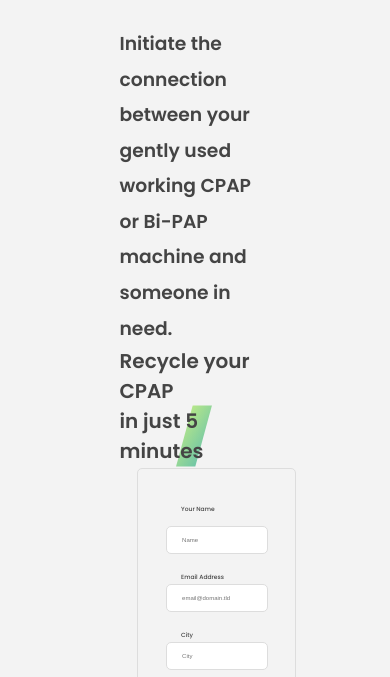
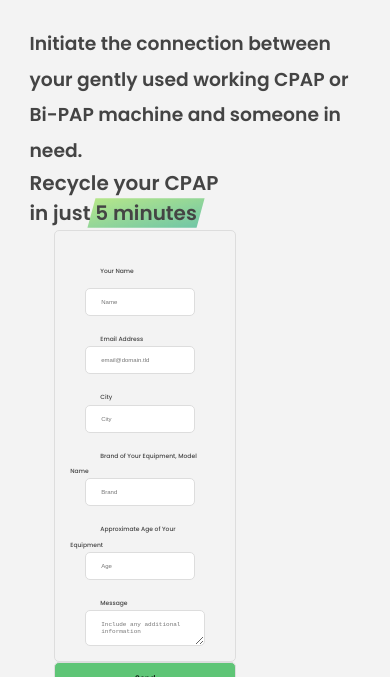
Before and after one commit to ugurpekunsal/zeroapnea, a plain HTML site: page contact.html in a window 390 px wide. Shown: the part 105-782 px from the top of the page. Drawn offline with Linux system fonts and the light colour scheme.

Commit message:
Add files via upload

```diff
--- a/contact.html
+++ b/contact.html
@@ -76,7 +76,7 @@
       </div>
     </header>
     <section class="section" id="section--2" style="padding-top: 5rem">
-      <div class="privacy" style="margin: 0 10rem; max-width: fit-content">
+      <div class="privacy" max-width: fit-content">
         <h3>
           Initiate the connection between your gently used working CPAP or
           Bi-PAP machine and someone in need.
--- a/index.html
+++ b/index.html
@@ -16,7 +16,7 @@
     <link rel="stylesheet" href="style.css" />
     <title>Zero Apnea | Helping those in need.</title>
 
-    <script defer src="indexscript.js"></script>
+    <script defer src="script.js"></script>
 
     <link rel="apple-touch-icon" sizes="180x180" href="/apple-touch-icon.png" />
     <link rel="icon" type="image/png" sizes="32x32" href="/favicon-32x32.png" />
--- a/style.css
+++ b/style.css
@@ -565,7 +565,7 @@ table {
 .privacy {
   font-size: medium;
   max-width: 80rem;
-  margin: 0 auto;
+  margin: 0 10rem;
 }
 
 #contact__form {
@@ -824,6 +824,9 @@ td {
 }
 
 @media screen and (max-width: 815px) {
+  .privacy {
+    margin: 0 1rem;
+  }
   .topnav a:not(:first-child),
   .dropdown .dropbtn {
     display: none;
```
